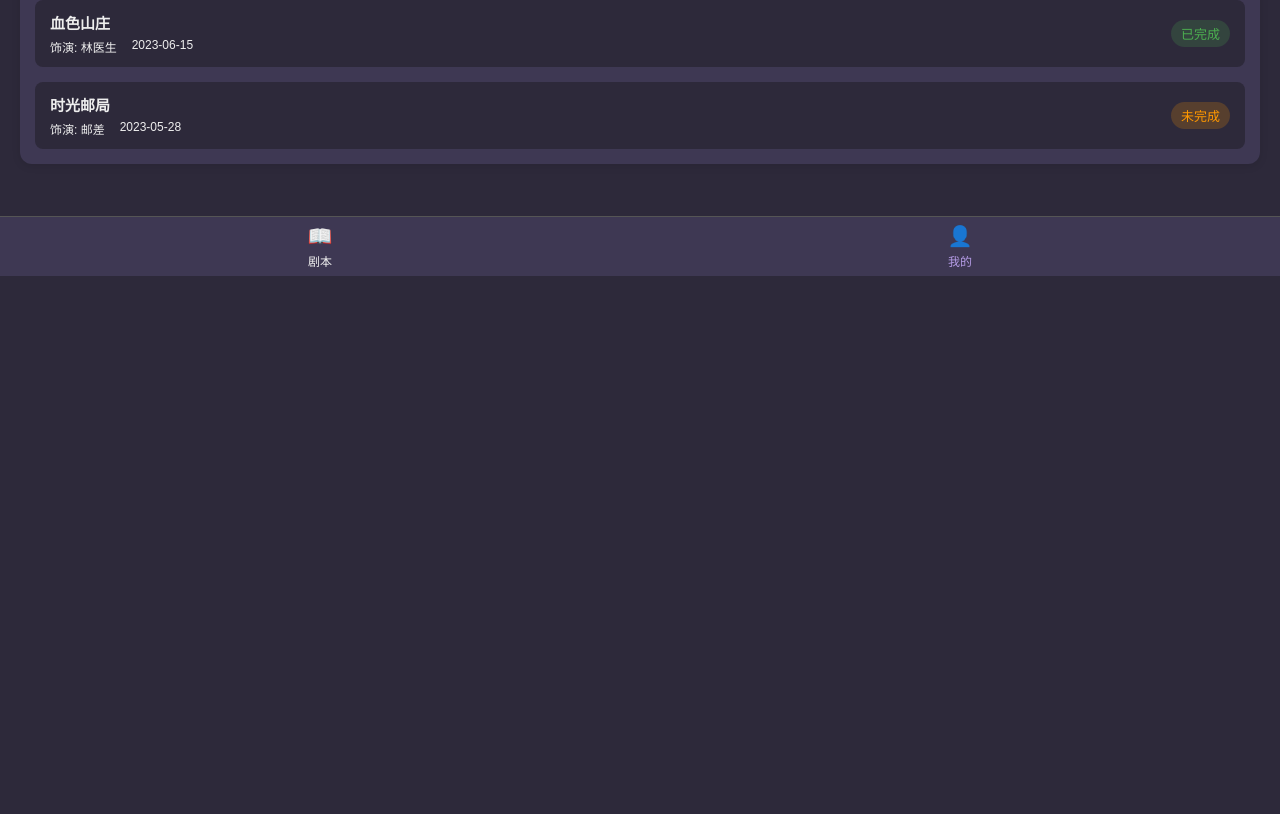
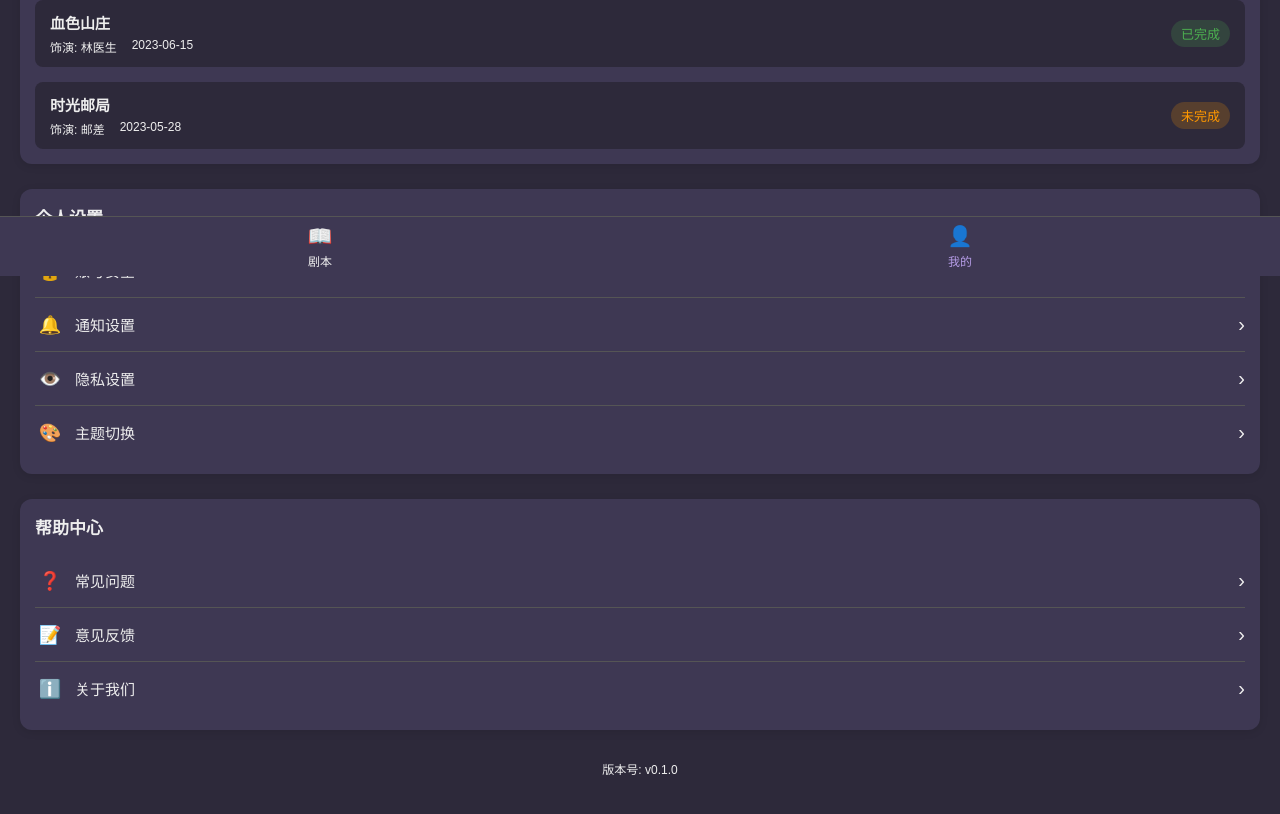
Before and after one commit to goldthinking/solorpg-proto, a Vue app: page /profile in a window 1280 px wide. Shown: the part 524-1338 px from the top of the page. Before the commit the page ends 800 px from the top, so only its background shows below. Built offline with nearby package versions, Linux system fonts and the light colour scheme.

Commit message:
feat:个人设置和帮助中心（待修改）

```diff
--- a/src/views/ProfileView.vue
+++ b/src/views/ProfileView.vue
@@ -74,6 +74,35 @@
         </div>
       </div>
     </div>
+    <!-- 个人设置 -->
+    <div class="section">
+      <h3 class="section-title">个人设置</h3>
+      <div class="settings-list">
+        <div
+          class="setting-item"
+          v-for="(setting, index) in settings"
+          :key="index"
+        >
+          <div class="setting-icon">{{ setting.icon }}</div>
+          <div class="setting-name">{{ setting.name }}</div>
+          <div class="setting-arrow">›</div>
+        </div>
+      </div>
+    </div>
+
+    <!-- 帮助中心 -->
+    <div class="section">
+      <h3 class="section-title">帮助中心</h3>
+      <div class="help-list">
+        <div class="help-item" v-for="(item, index) in helpItems" :key="index">
+          <div class="help-icon">{{ item.icon }}</div>
+          <div class="help-name">{{ item.name }}</div>
+          <div class="help-arrow">›</div>
+        </div>
+      </div>
+    </div>
+
+    <div class="app-version">版本号: v0.1.0</div>
     <!-- 其他部分将在后续添加 -->
   </div>
   <TabBar />
@@ -119,6 +148,17 @@ export default {
           date: "2023-05-28",
           completed: false,
         },
+      ],
+      settings: [
+        { name: "账号安全", icon: "🔒" },
+        { name: "通知设置", icon: "🔔" },
+        { name: "隐私设置", icon: "👁️" },
+        { name: "主题切换", icon: "🎨" },
+      ],
+      helpItems: [
+        { name: "常见问题", icon: "❓" },
+        { name: "意见反馈", icon: "📝" },
+        { name: "关于我们", icon: "ℹ️" },
       ],
     };
   },
@@ -325,4 +365,57 @@ export default {
   background-color: rgba(255, 152, 0, 0.2);
   color: #ff9800;
 }
+
+.section-title {
+  margin: 0 0 15px 0;
+  font-size: 17px;
+  font-weight: 600;
+}
+
+.settings-list,
+.help-list {
+  display: flex;
+  flex-direction: column;
+}
+
+.setting-item,
+.help-item {
+  display: flex;
+  align-items: center;
+  padding: 15px 0;
+  border-bottom: 1px solid var(--border);
+}
+
+.setting-item:last-child,
+.help-item:last-child {
+  border-bottom: none;
+}
+
+.setting-icon,
+.help-icon {
+  width: 30px;
+  text-align: center;
+  margin-right: 10px;
+  font-size: 18px;
+}
+
+.setting-name,
+.help-name {
+  flex: 1;
+  font-size: 15px;
+}
+
+.setting-arrow,
+.help-arrow {
+  color: var(--text-secondary);
+  font-size: 20px;
+}
+
+.app-version {
+  text-align: center;
+  margin-top: 30px;
+  margin-bottom: 20px;
+  color: var(--text-secondary);
+  font-size: 12px;
+}
 </style>
```
